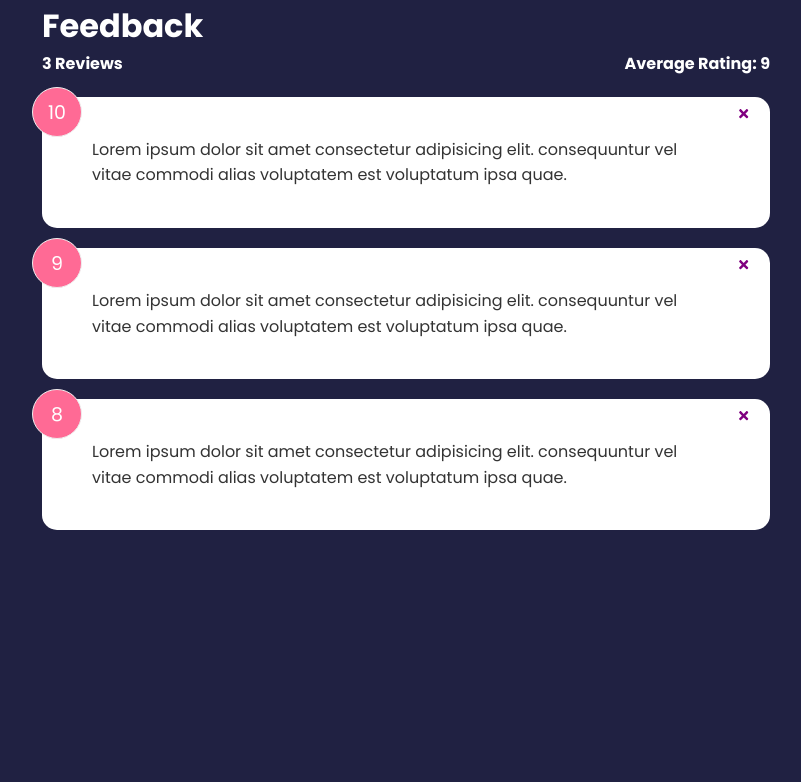
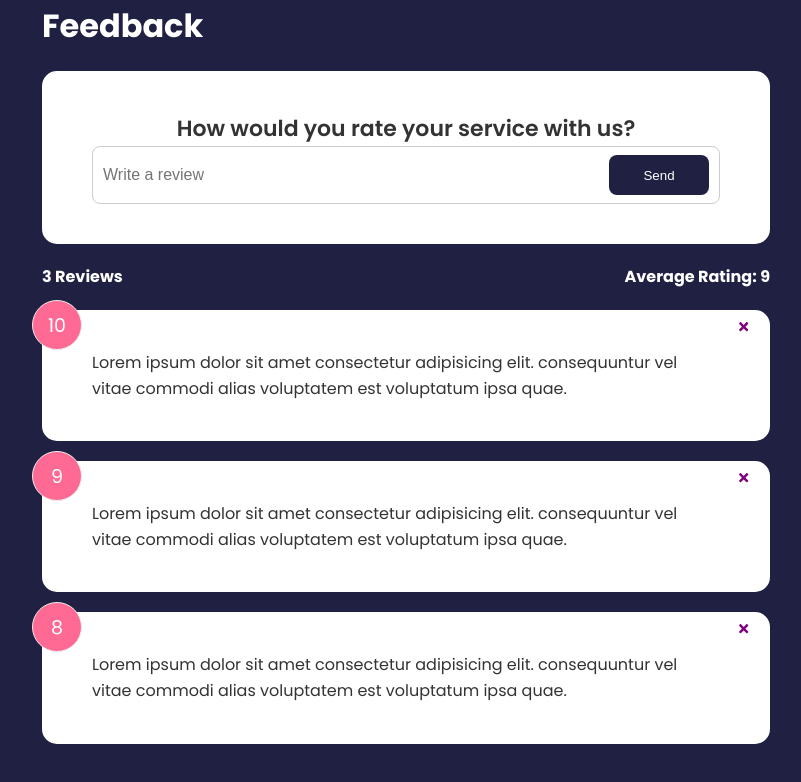
Before and after one commit to aMarshmallows/Feedback-Project, a React (Create React App) app in the folder feedback-app/: page / in a window 1280 px wide. Shown: the top 782 px of the page, without its empty margins (234-1035 px from the left). Built offline with nearby package versions, Linux system fonts and the light colour scheme.

Commit message:
create form and custom button component

```diff
--- a/feedback-app/src/App.js
+++ b/feedback-app/src/App.js
@@ -3,6 +3,7 @@
 import FeedbackList from './components/FeedbackList';
 import FeedbackData from './data/feedbackData';
 import FeedbackStats from './components/FeedbackStats';
+import FeedbackForm from './components/FeedbackForm';
 // do npm run start instead of npm start
 // rfce to get the boilerplate react code
 //  passing props dow several levels is called prop drilling
@@ -22,6 +23,7 @@
     <div>
       <Header text="Feedback"></Header>
       <div className="container">
+        <FeedbackForm></FeedbackForm>
         <FeedbackStats feedback={feedback}></FeedbackStats>
         {/*  passes in the data we got from the feedback file as a prop */}
         <FeedbackList
--- /dev/null
+++ b/feedback-app/src/components/FeedbackForm.jsx
@@ -0,0 +1,33 @@
+import React from 'react'
+import {useState} from 'react'
+import Card from './shared/Card'
+import Button from './shared/Button'
+
+function FeedbackForm() {
+    const[text, setText] = useState('')
+
+    const handleTextChange = (e) => {
+        setText(e.target.value)
+    }
+
+
+    return (
+        <Card>
+            <form>
+                <h2>How would you rate your service with us?</h2>
+                {/* rating select component */}
+                <div className="input-group">
+                    <input
+                    onChange={handleTextChange}
+                    type="text"
+                    placeholder="Write a review"
+                    value={text}/>
+                    {/* here the children passed into Button is 'Send */}
+                    <Button type="submit">Send</Button>
+                </div>
+            </form>
+        </Card>
+    )
+}
+
+export default FeedbackForm
--- /dev/null
+++ b/feedback-app/src/components/shared/Button.jsx
@@ -0,0 +1,26 @@
+import React from 'react'
+import PropTypes from 'prop-types'
+
+function Button({children, version, type, isDisabled}) {
+  return (
+    // always has the default button padding and styling from btn class,but will add a class for
+    //  color etc depending on what version of button it is
+    // concatonates version to btn- string to make btn-primary, btn-secondary etc
+    <button type={type} disabled={isDisabled} className={`btn btn-${version}`}>{children}</button>
+  )
+}
+
+Button.defaultProps = {
+    version: 'primary',
+    type: 'button',
+    isDisabled: false,
+}
+
+Button.propTypes = {
+    children: PropTypes.node.isRequired,
+    version: PropTypes.string,
+    type: PropTypes.string,
+    isDisabled: PropTypes.bool,
+}
+
+export default Button
```
